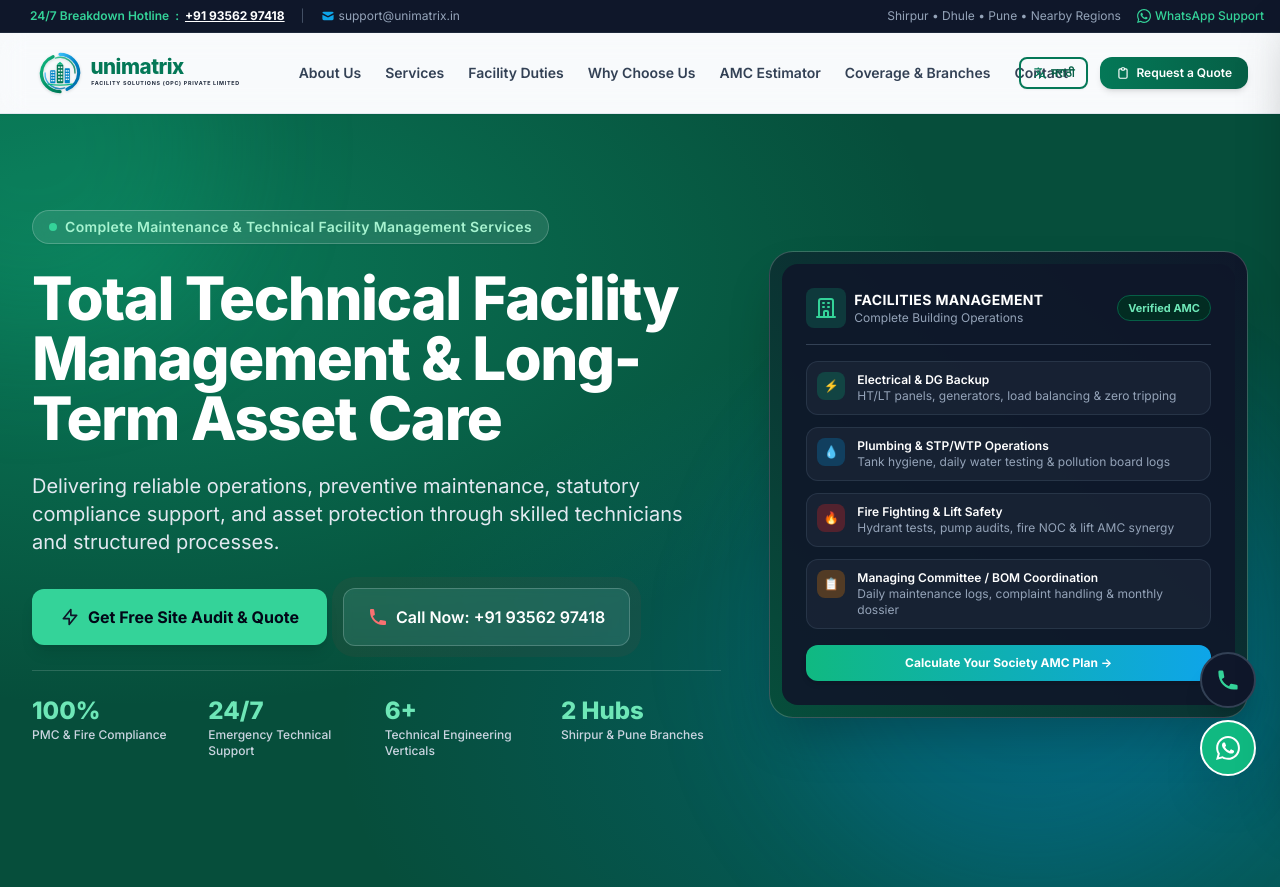
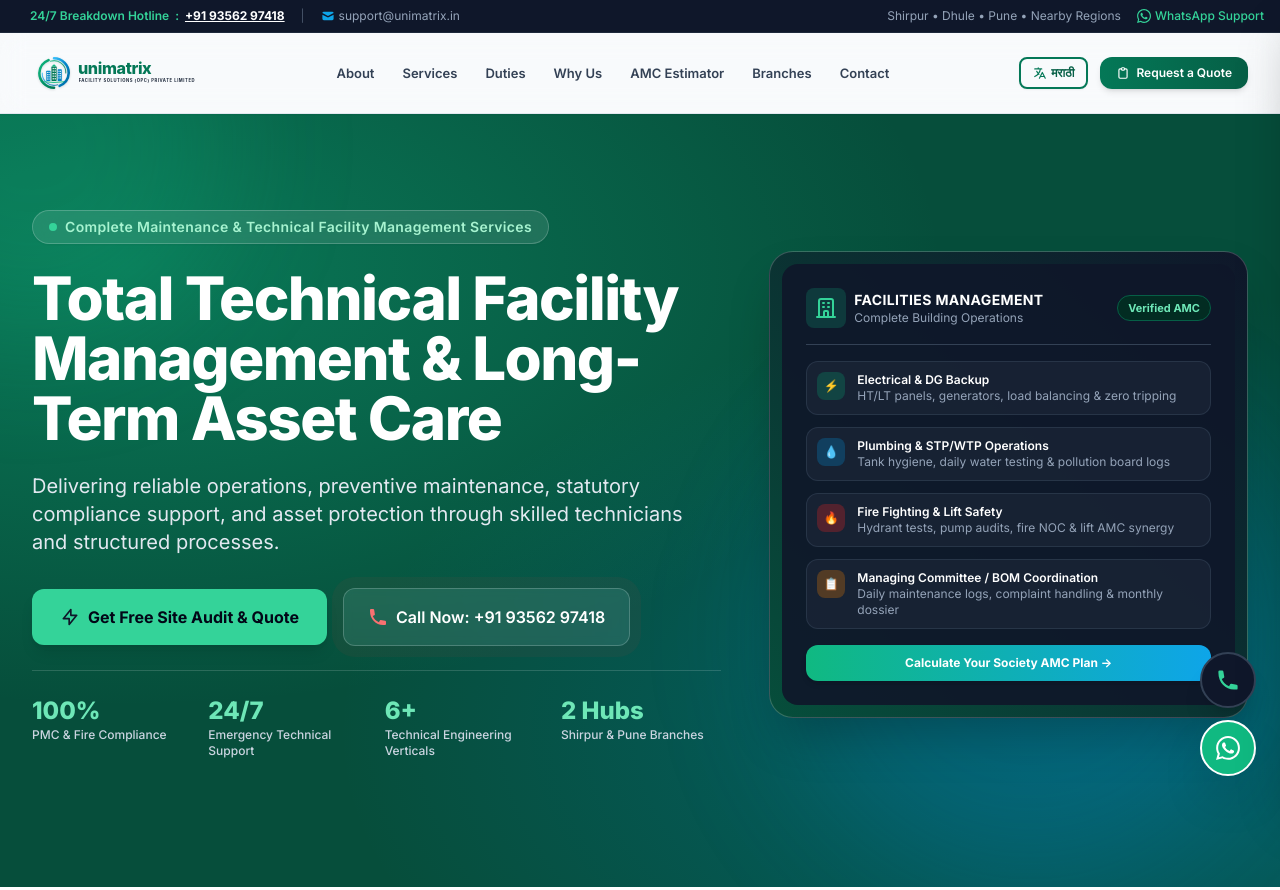
Before and after one commit to dirghaappdev/unimatrix-facility-website, a plain HTML site: page index-classic.html in a window 1280 px wide. Shown: the top 890 px of the page. Drawn offline with nearby package versions, Linux system fonts and the light colour scheme.

Commit message:
Fix header navigation overlap between Contact tab and language toggle button

```diff
--- a/index-classic.html
+++ b/index-classic.html
@@ -81,26 +81,26 @@
   <!-- MAIN HEADER & NAVIGATION -->
   <header class="sticky top-0 z-40 bg-white/98 backdrop-blur-md shadow-sm border-b border-slate-200 transition-all">
     <div class="max-w-7xl mx-auto px-4 sm:px-6 lg:px-8">
-      <div class="flex items-center justify-between h-20 gap-3 sm:gap-6">
+      <div class="flex items-center justify-between h-20 gap-2 sm:gap-4 lg:gap-6">
 
         <!-- Logo Brand -->
         <a href="#home" class="flex items-center gap-2 group shrink-0">
-          <img src="assets/logo.svg" alt="Unimatrix Facility Solutions" class="h-12 sm:h-14 w-auto transform transition duration-300 group-hover:scale-105">
+          <img src="assets/logo.svg" alt="Unimatrix Facility Solutions" class="h-10 sm:h-11 xl:h-13 w-auto transform transition duration-300 group-hover:scale-105">
         </a>
 
         <!-- Desktop Navigation Links -->
-        <nav class="hidden lg:flex items-center space-x-4 xl:space-x-6 text-sm font-semibold text-slate-700 min-w-0">
-          <a href="#about" class="desktop-nav-link hover:text-brand-700 transition whitespace-nowrap" data-i18n="navAbout">About Us</a>
-          <a href="#services" class="desktop-nav-link hover:text-brand-700 transition whitespace-nowrap" data-i18n="navServices">Services</a>
-          <a href="#duties" class="desktop-nav-link hover:text-brand-700 transition whitespace-nowrap" data-i18n="navDuties">Facility Duties</a>
-          <a href="#why-us" class="desktop-nav-link hover:text-brand-700 transition whitespace-nowrap" data-i18n="navWhyUs">Why Choose Us</a>
-          <a href="#calculator" class="desktop-nav-link hover:text-brand-700 transition whitespace-nowrap" data-i18n="navCalculator">AMC Estimator</a>
-          <a href="#locations" class="desktop-nav-link hover:text-brand-700 transition whitespace-nowrap" data-i18n="navLocations">Branches</a>
-          <a href="#contact" class="desktop-nav-link hover:text-brand-700 transition whitespace-nowrap" data-i18n="navContact">Contact</a>
+        <nav class="hidden lg:flex items-center space-x-2 xl:space-x-4 2xl:space-x-6 text-xs xl:text-[13px] 2xl:text-sm font-semibold text-slate-700 shrink-0">
+          <a href="#about" class="desktop-nav-link hover:text-brand-700 py-1 px-1.5 rounded transition whitespace-nowrap" data-i18n="navAbout">About</a>
+          <a href="#services" class="desktop-nav-link hover:text-brand-700 py-1 px-1.5 rounded transition whitespace-nowrap" data-i18n="navServices">Services</a>
+          <a href="#duties" class="desktop-nav-link hover:text-brand-700 py-1 px-1.5 rounded transition whitespace-nowrap" data-i18n="navDuties">Duties</a>
+          <a href="#why-us" class="desktop-nav-link hover:text-brand-700 py-1 px-1.5 rounded transition whitespace-nowrap" data-i18n="navWhyUs">Why Us</a>
+          <a href="#calculator" class="desktop-nav-link hover:text-brand-700 py-1 px-1.5 rounded transition whitespace-nowrap" data-i18n="navCalculator">AMC Estimator</a>
+          <a href="#locations" class="desktop-nav-link hover:text-brand-700 py-1 px-1.5 rounded transition whitespace-nowrap" data-i18n="navLocations">Branches</a>
+          <a href="#contact" class="desktop-nav-link hover:text-brand-700 py-1 px-1.5 rounded transition whitespace-nowrap" data-i18n="navContact">Contact</a>
         </nav>
 
         <!-- Right Side Unified Actions: SINGLE language switcher and clean contact button -->
-        <div class="flex items-center gap-2 sm:gap-3 shrink-0">
+        <div class="flex items-center gap-2 sm:gap-3 shrink-0 ml-2 xl:ml-4">
 
           <!-- Language Switcher Button (Single instance) -->
           <button type="button" class="lang-toggle-btn inline-flex items-center gap-1 px-2.5 sm:px-3 py-1.5 rounded-lg border-2 border-brand-700 text-brand-800 hover:bg-brand-50 font-bold text-xs shadow-sm transition whitespace-nowrap">
--- a/script.js
+++ b/script.js
@@ -17,14 +17,14 @@ const translations = {
   en: {
     // Header & Navigation
     navHome: "Home",
-    navAbout: "About Us",
+    navAbout: "About",
     navServices: "Services",
     navGallery: "Work Gallery",
     navTimeline: "Daily Workflow",
-    navDuties: "Facility Duties",
-    navWhyUs: "Why Choose Us",
+    navDuties: "Duties",
+    navWhyUs: "Why Us",
     navCalculator: "AMC Estimator",
-    navLocations: "Coverage & Branches",
+    navLocations: "Branches",
     navContact: "Contact",
     navGetQuote: "Request a Quote",
     emergencySupport: "24/7 Breakdown Hotline",
@@ -275,9 +275,9 @@ const translations = {
     navGallery: "कामाचे फोटो",
     navTimeline: "दैनिक वेळापत्रक",
     navDuties: "कर्तव्ये",
-    navWhyUs: "आम्हालाच का निवडावे?",
+    navWhyUs: "वैशिष्ट्ये",
     navCalculator: "AMC अंदाज",
-    navLocations: "कार्यालये व कार्यक्षेत्र",
+    navLocations: "शाखा",
     navContact: "संपर्क",
     navGetQuote: "कोटेशन मिळवा",
     emergencySupport: "२४/७ आपत्कालीन हेल्पलाइन",
```
Also changed, not shown: index.html (+11 -11 lines).
